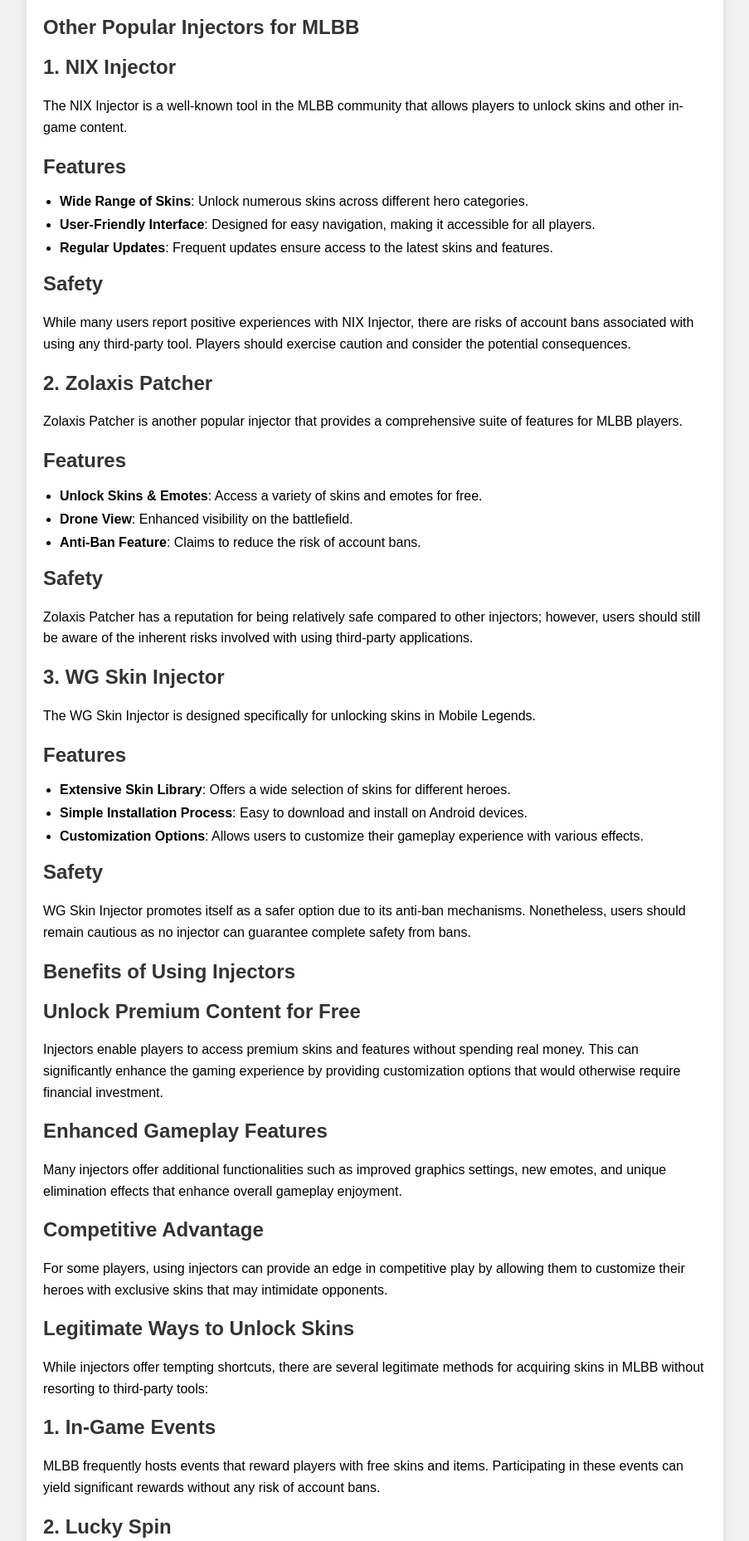
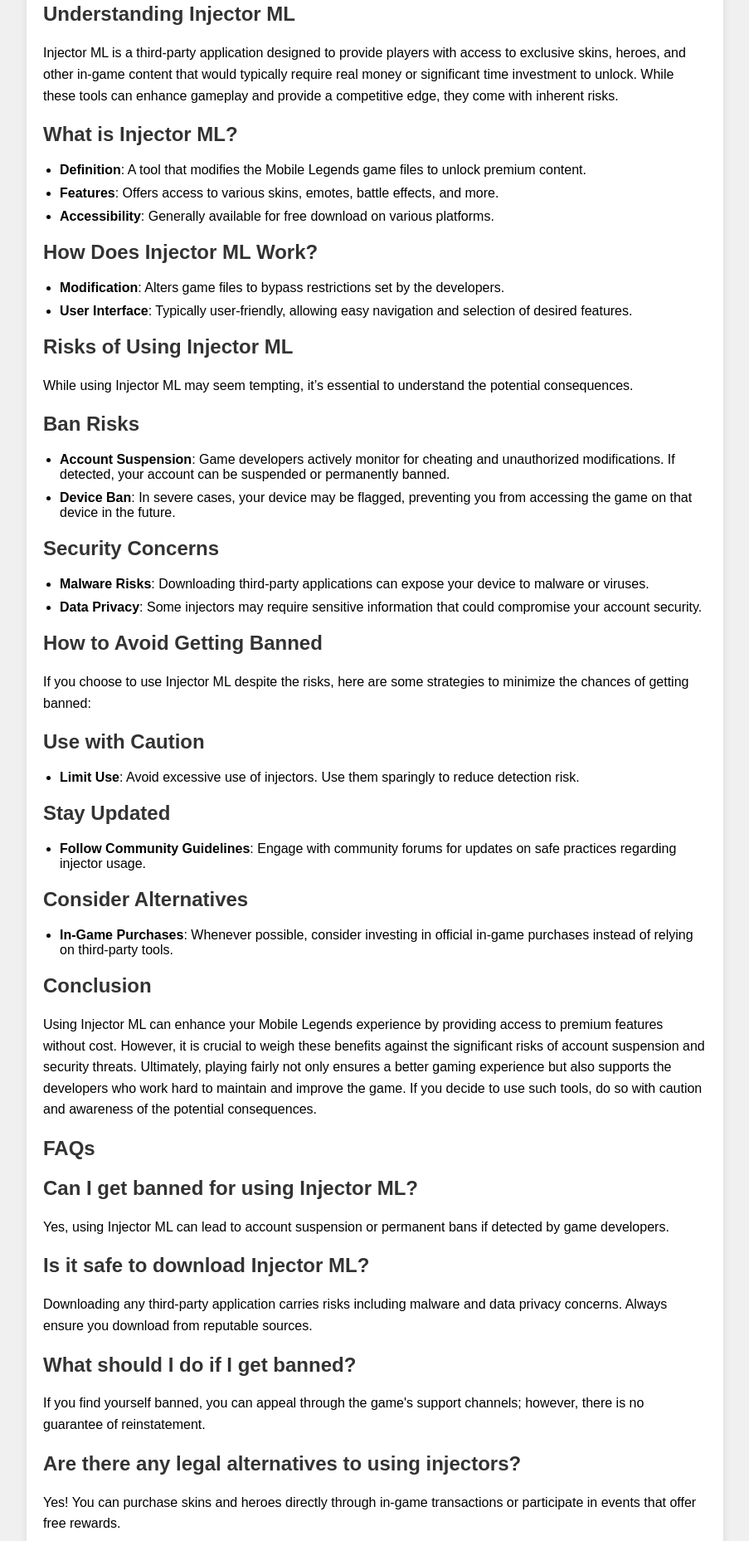
Before and after one commit to alexpaynesays/injector, a plain HTML site: page index.html in a window 1280 px wide. Shown: the part 676-2533 px from the top of the page at 83% size, without its empty margins (188-1091 px from the left). Drawn offline with Linux system fonts and the light colour scheme.

Commit message:
Update index.html

```diff
--- a/index.html
+++ b/index.html
@@ -5,10 +5,11 @@
 
 <meta charset="UTF-8">
 <meta name="viewport" content="width=device-width, initial-scale=1.0">
-<title>Unlock Your Game with the New Injector | Mobile Legends 2024</title>
-  <meta name="description" content=" Discover the benefits of the New Injector for Mobile Legends: Bang Bang. Unlock all premium features effortlessly.">
+<title>Can You Get Banned for Using Injector ML? A Comprehensive Guide</title>
+  <meta name="description" content=" Explore the risks of using Injector ML in Mobile Legends. Understand potential bans, safety tips, and FAQs.">
   <link rel="canonical" href="https://injector.vercel.app">
 <meta name="robots" content="index,follow">
+  <meta name="google-site-verification" content="my5s40raF11tv4qo3cWMHHzsGHuMyem31JEFgqMB7nA" />
 
 
   <style>
@@ -61,10 +62,9 @@
 <div class="container">
 
 
-<h1>Unlock Your Game with the New Injector | Mobile Legends 2024</h1>
+<h1>Can You Get Banned for Using Injector ML? A Comprehensive Guide</h1>
 
-<p>Mobile Legends: Bang Bang has taken the gaming world by storm, captivating millions with its engaging gameplay and vibrant character roster. However, unlocking premium features can often be a challenging task. This is where the New Injector comes in.</p>
-  <p>In this article, we will explore what the <a href="https://mlinjectors.com/">New Injector</a> is, its features, and how it can enhance your gaming experience in 2024.</p>
+<p>In the competitive world of Mobile Legends: Bang Bang (MLBB), players are always looking for ways to enhance their gameplay experience. One popular method is using third-party tools like Injector ML, which allows users to unlock premium features without spending money. However, this raises an important question: Can you get banned for using Injector ML? This article delves into the implications of using such injectors, the risks involved, and how to navigate the fine line between enhancing your game and facing penalties.</p>
 
 <div style="text-align: center;">
 <img src="https://i.postimg.cc/RCKKNYbR/1-3.jpg" alt="injector.jpg" style="max-width: 100%; height: auto;">
@@ -72,58 +72,59 @@
 
 <h2><a href="https://itsnicksam.github.io/mlininjectors/">Overview of Mobile Legends: Bang Bang - A Comprehensive Guide</a></h2>
 
-<h2 class="mb-2 mt-6 text-lg first:mt-3">Other Popular Injectors for MLBB</h2>
-<h2 class="mb-2 mt-6 text-lg first:mt-3"><strong>1. NIX Injector</strong></h2>
-<p>The NIX Injector is a well-known tool in the MLBB community that allows players to unlock skins and other in-game content.</p>
-<h2 class="mb-2 mt-6 text-lg first:mt-3"><strong>Features</strong></h2>
+<h2 class="mb-2 mt-6 text-lg first:mt-3">Understanding Injector ML</h2>
+<p>Injector ML is a third-party application designed to provide players with access to exclusive skins, heroes, and other in-game content that would typically require real money or significant time investment to unlock. While these tools can enhance gameplay and provide a competitive edge, they come with inherent risks.</p>
+<h2 class="mb-2 mt-6 text-lg first:mt-3"><strong>What is Injector ML?</strong></h2>
 <ul class="marker:text-textOff list-disc pl-8">
-<li><strong>Wide Range of Skins</strong>: Unlock numerous skins across different hero categories.</li>
-<li><strong>User-Friendly Interface</strong>: Designed for easy navigation, making it accessible for all players.</li>
-<li><strong>Regular Updates</strong>: Frequent updates ensure access to the latest skins and features.</li>
+<li><strong>Definition</strong>: A tool that modifies the Mobile Legends game files to unlock premium content.</li>
+<li><strong>Features</strong>: Offers access to various skins, emotes, battle effects, and more.</li>
+<li><strong>Accessibility</strong>: Generally available for free download on various platforms.</li>
 </ul>
-<h2 class="mb-2 mt-6 text-lg first:mt-3"><strong>Safety</strong></h2>
-<p>While many users report positive experiences with NIX Injector, there are risks of account bans associated with using any third-party tool. Players should exercise caution and consider the potential consequences.</p>
-<h2 class="mb-2 mt-6 text-lg first:mt-3"><strong>2. Zolaxis Patcher</strong></h2>
-<p>Zolaxis Patcher is another popular injector that provides a comprehensive suite of features for MLBB players.</p>
-<h2 class="mb-2 mt-6 text-lg first:mt-3"><strong>Features</strong></h2>
+<h2 class="mb-2 mt-6 text-lg first:mt-3"><strong>How Does Injector ML Work?</strong></h2>
 <ul class="marker:text-textOff list-disc pl-8">
-<li><strong>Unlock Skins &amp; Emotes</strong>: Access a variety of skins and emotes for free.</li>
-<li><strong>Drone View</strong>: Enhanced visibility on the battlefield.</li>
-<li><strong>Anti-Ban Feature</strong>: Claims to reduce the risk of account bans.</li>
+<li><strong>Modification</strong>: Alters game files to bypass restrictions set by the developers.</li>
+<li><strong>User Interface</strong>: Typically user-friendly, allowing easy navigation and selection of desired features.</li>
 </ul>
-<h2 class="mb-2 mt-6 text-lg first:mt-3"><strong>Safety</strong></h2>
-<p>Zolaxis Patcher has a reputation for being relatively safe compared to other injectors; however, users should still be aware of the inherent risks involved with using third-party applications.</p>
-<h2 class="mb-2 mt-6 text-lg first:mt-3"><strong>3. WG Skin Injector</strong></h2>
-<p>The WG Skin Injector is designed specifically for unlocking skins in Mobile Legends.</p>
-<h2 class="mb-2 mt-6 text-lg first:mt-3"><strong>Features</strong></h2>
+<h2 class="mb-2 mt-6 text-lg first:mt-3">Risks of Using Injector ML</h2>
+<p>While using Injector ML may seem tempting, it&rsquo;s essential to understand the potential consequences.</p>
+<h2 class="mb-2 mt-6 text-lg first:mt-3"><strong>Ban Risks</strong></h2>
 <ul class="marker:text-textOff list-disc pl-8">
-<li><strong>Extensive Skin Library</strong>: Offers a wide selection of skins for different heroes.</li>
-<li><strong>Simple Installation Process</strong>: Easy to download and install on Android devices.</li>
-<li><strong>Customization Options</strong>: Allows users to customize their gameplay experience with various effects.</li>
+<li><strong>Account Suspension</strong>: Game developers actively monitor for cheating and unauthorized modifications. If detected, your account can be suspended or permanently banned.</li>
+<li><strong>Device Ban</strong>: In severe cases, your device may be flagged, preventing you from accessing the game on that device in the future.</li>
 </ul>
-<h2 class="mb-2 mt-6 text-lg first:mt-3"><strong>Safety</strong></h2>
-<p>WG Skin Injector promotes itself as a safer option due to its anti-ban mechanisms. Nonetheless, users should remain cautious as no injector can guarantee complete safety from bans.</p>
-<h2 class="mb-2 mt-6 text-lg first:mt-3">Benefits of Using Injectors</h2>
-<h2 class="mb-2 mt-6 text-lg first:mt-3"><strong>Unlock Premium Content for Free</strong></h2>
-<p>Injectors enable players to access premium skins and features without spending real money. This can significantly enhance the gaming experience by providing customization options that would otherwise require financial investment.</p>
-<h2 class="mb-2 mt-6 text-lg first:mt-3"><strong>Enhanced Gameplay Features</strong></h2>
-<p>Many injectors offer additional functionalities such as improved graphics settings, new emotes, and unique elimination effects that enhance overall gameplay enjoyment.</p>
-<h2 class="mb-2 mt-6 text-lg first:mt-3"><strong>Competitive Advantage</strong></h2>
-<p>For some players, using injectors can provide an edge in competitive play by allowing them to customize their heroes with exclusive skins that may intimidate opponents.</p>
-<h2 class="mb-2 mt-6 text-lg first:mt-3">Legitimate Ways to Unlock Skins</h2>
-<p>While injectors offer tempting shortcuts, there are several legitimate methods for acquiring skins in MLBB without resorting to third-party tools:</p>
-<h2 class="mb-2 mt-6 text-lg first:mt-3"><strong>1. In-Game Events</strong></h2>
-<p>MLBB frequently hosts events that reward players with free skins and items. Participating in these events can yield significant rewards without any risk of account bans.</p>
-<h2 class="mb-2 mt-6 text-lg first:mt-3"><strong>2. Lucky Spin</strong></h2>
-<p>The Lucky Spin feature allows players to spin for a chance to win various rewards, including skins. By accumulating tickets through gameplay, players can increase their chances of winning desirable items.</p>
-<h2 class="mb-2 mt-6 text-lg first:mt-3"><strong>3. Magic Wheel</strong></h2>
-<p>Players can exchange Magic Wheel portions earned through gameplay for a chance to unlock rare skins. This method encourages active participation in the game while offering potential rewards.</p>
-<h2 class="mb-2 mt-6 text-lg first:mt-3"><strong>4. Season Rewards</strong></h2>
-<p>At the end of each season, players who reach certain ranks may receive exclusive seasonal skins as rewards. Consistent gameplay can lead to these coveted items without any additional cost.</p>
-<h2 class="mb-2 mt-6 text-lg first:mt-3"><strong>5. Promotional Events</strong></h2>
-<p>Keep an eye on official promotions from MLBB that often provide opportunities to earn free diamonds or skins through specific tasks or challenges.</p>
+<h2 class="mb-2 mt-6 text-lg first:mt-3"><strong>Security Concerns</strong></h2>
+<ul class="marker:text-textOff list-disc pl-8">
+<li><strong>Malware Risks</strong>: Downloading third-party applications can expose your device to malware or viruses.</li>
+<li><strong>Data Privacy</strong>: Some injectors may require sensitive information that could compromise your account security.</li>
+</ul>
+<h2 class="mb-2 mt-6 text-lg first:mt-3">How to Avoid Getting Banned</h2>
+<p>If you choose to use Injector ML despite the risks, here are some strategies to minimize the chances of getting banned:</p>
+<h2 class="mb-2 mt-6 text-lg first:mt-3"><strong>Use with Caution</strong></h2>
+<ul class="marker:text-textOff list-disc pl-8">
+<li><strong>Limit Use</strong>: Avoid excessive use of injectors. Use them sparingly to reduce detection risk.</li>
+</ul>
+<h2 class="mb-2 mt-6 text-lg first:mt-3"><strong>Stay Updated</strong></h2>
+<ul class="marker:text-textOff list-disc pl-8">
+<li><strong>Follow Community Guidelines</strong>: Engage with community forums for updates on safe practices regarding injector usage.</li>
+</ul>
+<h2 class="mb-2 mt-6 text-lg first:mt-3"><strong>Consider Alternatives</strong></h2>
+<ul class="marker:text-textOff list-disc pl-8">
+<li><strong>In-Game Purchases</strong>: Whenever possible, consider investing in official in-game purchases instead of relying on third-party tools.</li>
+</ul>
 <h2 class="mb-2 mt-6 text-lg first:mt-3">Conclusion</h2>
-<p>While injectors like the Worst Injector offer enticing options for unlocking premium content in Mobile Legends: Bang Bang, they come with inherent risks such as account bans and malware threats. Several other popular injectors also provide similar functionalities but vary in safety and user experiences. For those seeking legitimate ways to acquire skins, participating in in-game events, utilizing Lucky Spins, and taking advantage of promotional opportunities are excellent alternatives that ensure a risk-free gaming experience. Ultimately, enjoying MLBB through skillful play rather than shortcuts leads to a more rewarding journey within the game.</p>
+<p>Using Injector ML can enhance your Mobile Legends experience by providing access to premium features without cost. However, it is crucial to weigh these benefits against the significant risks of account suspension and security threats. Ultimately, playing fairly not only ensures a better gaming experience but also supports the developers who work hard to maintain and improve the game. If you decide to use such tools, do so with caution and awareness of the potential consequences.</p>
+<h2 class="mb-2 mt-6 text-lg first:mt-3">FAQs</h2>
+<h2 class="mb-2 mt-6 text-lg first:mt-3">Can I get banned for using Injector ML?</h2>
+<p>Yes, using Injector ML can lead to account suspension or permanent bans if detected by game developers.</p>
+<h2 class="mb-2 mt-6 text-lg first:mt-3">Is it safe to download Injector ML?</h2>
+<p>Downloading any third-party application carries risks including malware and data privacy concerns. Always ensure you download from reputable sources.</p>
+<h2 class="mb-2 mt-6 text-lg first:mt-3">What should I do if I get banned?</h2>
+<p>If you find yourself banned, you can appeal through the game's support channels; however, there is no guarantee of reinstatement.</p>
+<h2 class="mb-2 mt-6 text-lg first:mt-3">Are there any legal alternatives to using injectors?</h2>
+<p>Yes! You can purchase skins and heroes directly through in-game transactions or participate in events that offer free rewards.</p>
+<h2 class="mb-2 mt-6 text-lg first:mt-3">How can I enhance my gameplay without injectors?</h2>
+<p>Focus on improving your skills through practice, watching tutorials, and engaging with the community for tips and strategies.</p>
+
 
 
 
```
